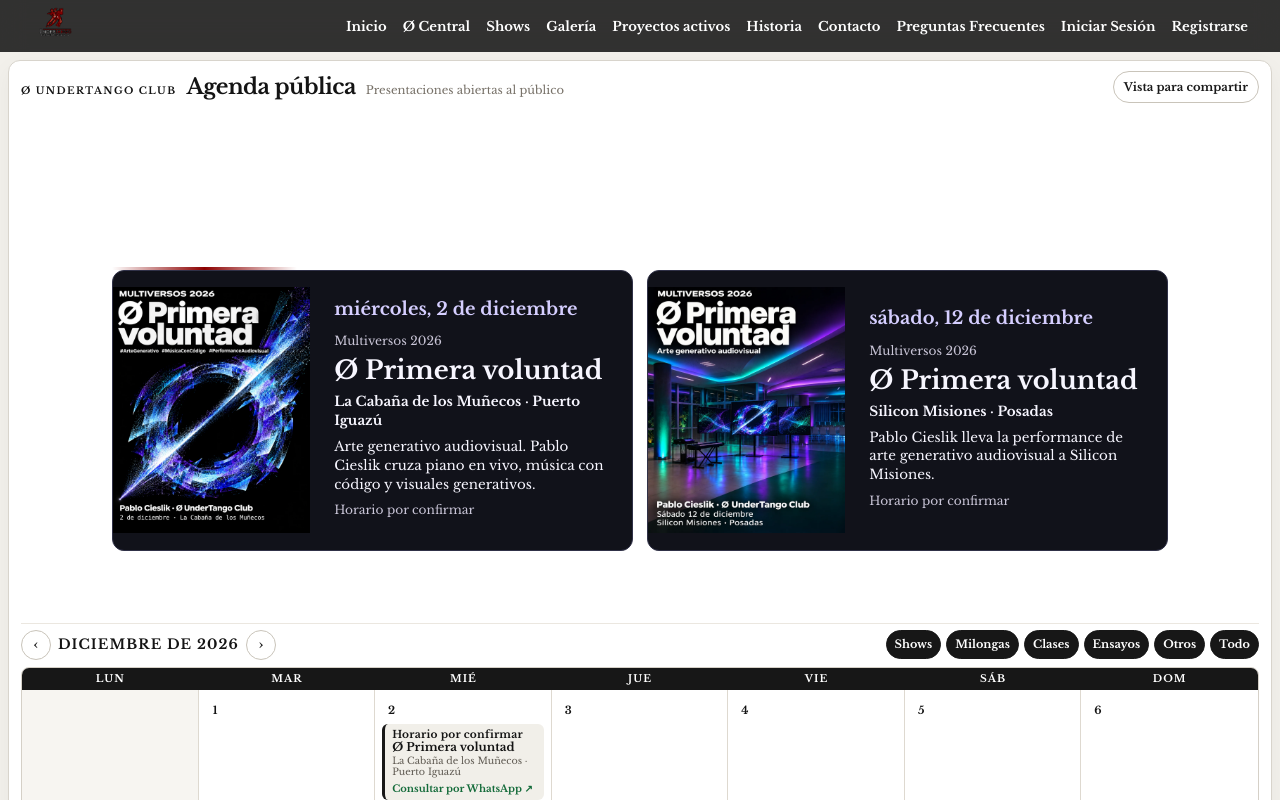
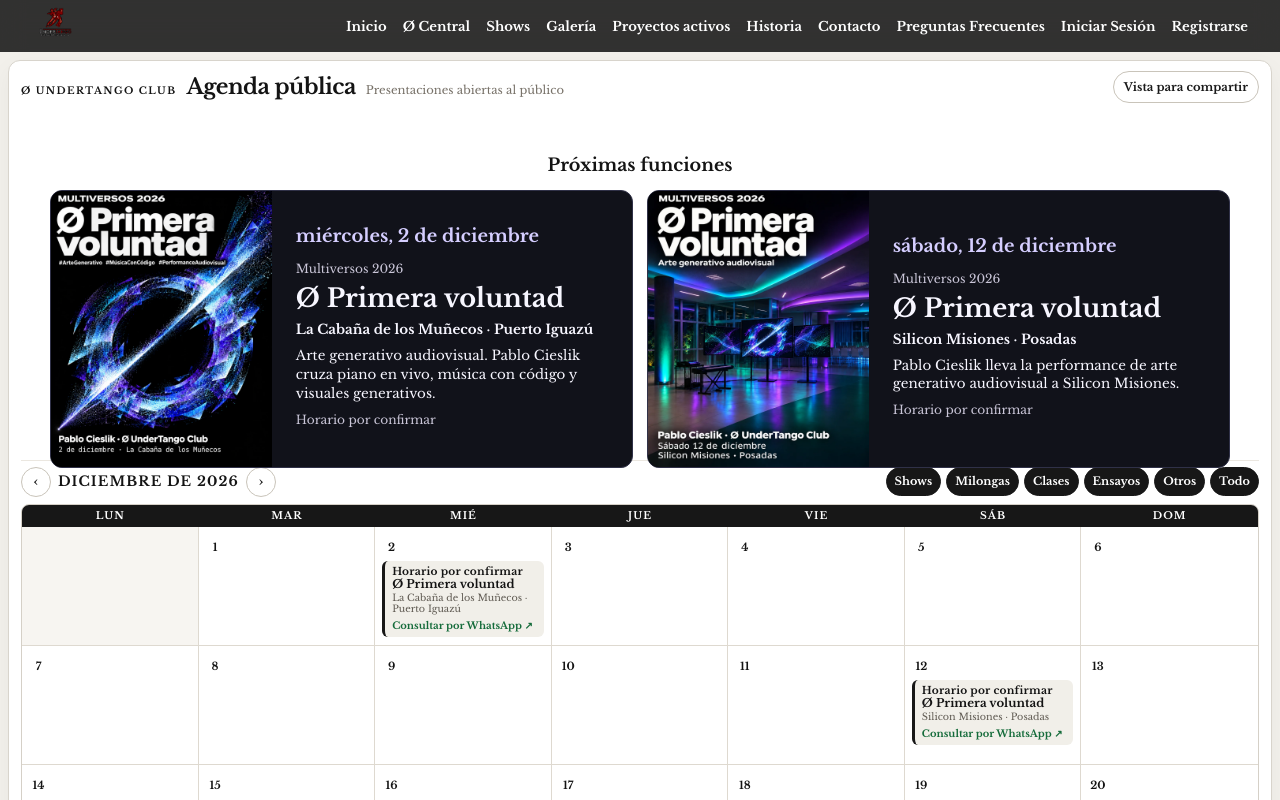
Before and after one commit to O-UnderTango-Club/UnderTangoWEBNextJS, a Next.js app: page /usersCalendar in a window 1280 px wide. Shown: the top 800 px of the page. Built offline with nearby package versions, Linux system fonts and the light colour scheme.

Commit message:
Ajustar el encabezado y el espacio de los flyers en la agenda

```diff
--- a/app/styles/agenda.css
+++ b/app/styles/agenda.css
@@ -566,15 +566,22 @@ a.event-card:focus-visible {
 }
 
 
-.agenda-featured {
+.agenda-page .agenda-featured {
   margin: 18px auto 22px;
   max-width: 1180px;
+  padding: 0;
 }
 
-.agenda-featured h2 {
+.agenda-page .agenda-featured h2 {
+  display: block;
   margin: 0 0 10px;
+  color: #141414;
   font-size: 1.1rem;
   font-weight: 750;
+}
+
+.agenda-page .agenda-featured h2::after {
+  content: none;
 }
 
 .agenda-featured-grid {
```
